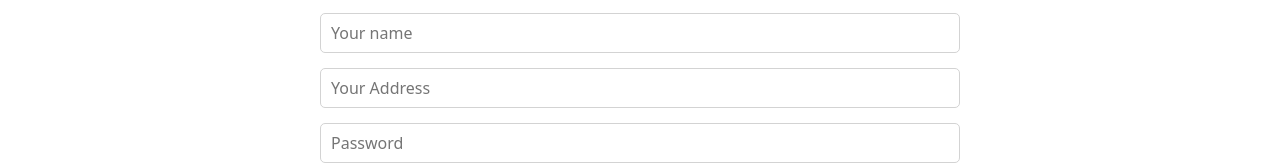
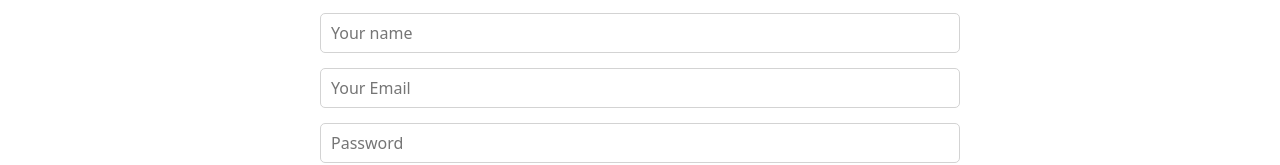
Before and after one commit to Rakibulhasan70/Independent-service-provider, a React (Create React App) app: page /register in a window 1280 px wide. Shown: the part 123-288 px from the top of the page. Built offline with nearby package versions, Linux system fonts and the light colour scheme; no server answers.

Commit message:
protected-route

```diff
--- a/src/component/Loading/Loading.js
+++ b/src/component/Loading/Loading.js
@@ -3,7 +3,7 @@ import { Spinner } from 'react-bootstrap';
 
 const Loading = () => {
     return (
-        <div>
+        <div style={{ height: '300px' }} className='w-100 d-flex justify-content-center align-items-center '>
             <Spinner animation="border" variant="primary" />
         </div>
     );
--- a/src/component/Register/Register.js
+++ b/src/component/Register/Register.js
@@ -50,7 +50,7 @@ const Register = () => {
             <h2 className='mt-3 mb-3 text-primary' style={{ textAlign: 'center' }}>Please Register</h2>
             <form onSubmit={handleFormSubmit}>
                 <input type="text" name="text" id="" placeholder='Your name' />
-                <input onBlur={handleEmailBlur} type="email" name="email" id="" placeholder='Your Address' required />
+                <input onBlur={handleEmailBlur} type="email" name="email" id="" placeholder='Your Email' required />
                 <input onBlur={handlePasswordBlur} type="password" name="password" id="" placeholder='Password' required />
                 <input onBlur={handleConfirmPasswordBlur} type="password" name="password" id="" placeholder='Confirm Password' required />
                 <p><small>{error}</small></p>
```
